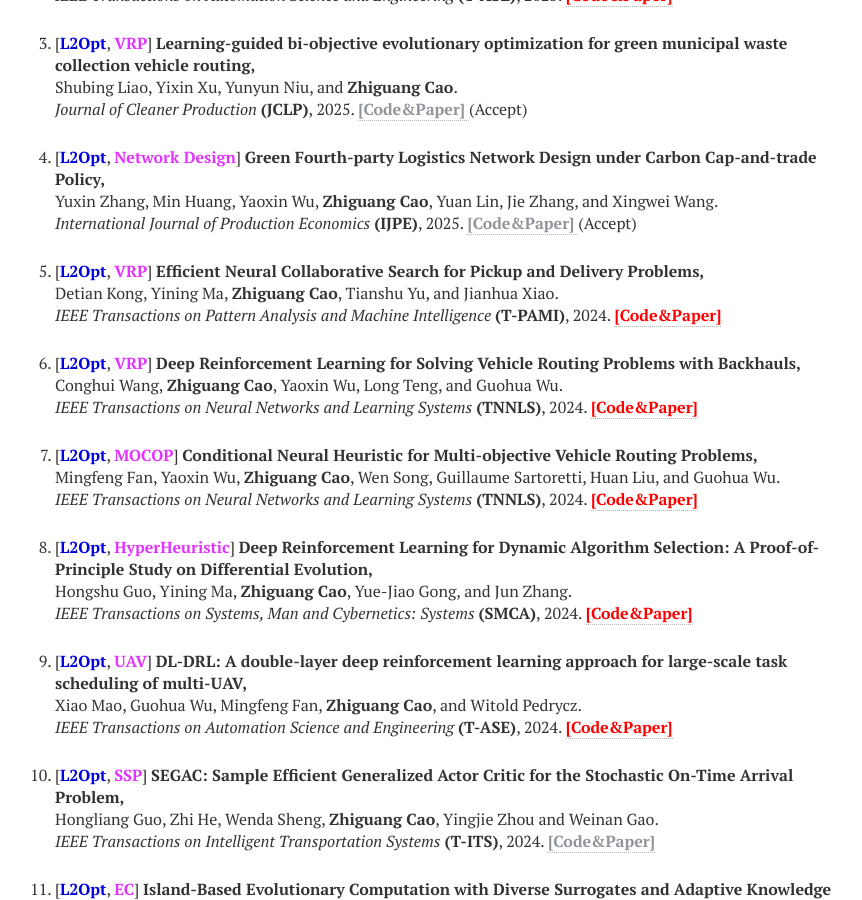
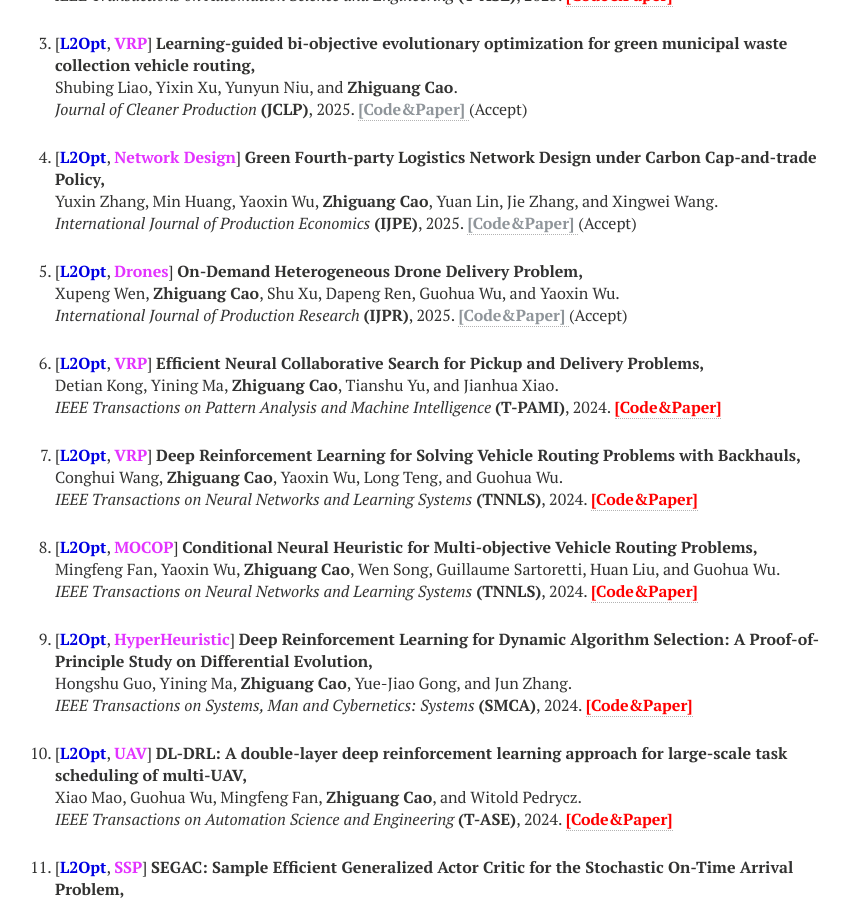
Before and after one commit to zhiguangcaosg/zhiguangcaosg.github.io, a Jekyll site: the page built from publications.md, in a window 1280 px wide and 900 px high, scrolled down 6275 px. Shown: the whole window, without its empty margins (265-1127 px from the left). Built offline with Jekyll 4.4.1, drawn with Linux system fonts in a browser that asks for light colours; nearby versions of some CDN libraries.

Commit message:
Update publications.html

```diff
--- a/_layouts/publications.html
+++ b/_layouts/publications.html
@@ -667,6 +667,14 @@ div.bibtex pre { font-size: 75%; overflow: auto;  width: 100%; padding: 0em 0em;
 
 <li>
 <p>
+[<font color="#0000E3"><b>L2Opt</b></font>, <font color="#E333FF"><b>Drones</b></font>] <b>On-Demand Heterogeneous Drone Delivery Problem,</b>
+<br>Xupeng Wen, <b>Zhiguang Cao</b>, Shu Xu, Dapeng Ren, Guohua Wu, and Yaoxin Wu. <br>
+<i> International Journal of Production Research</i> <b>(IJPR)</b>, 2025. <a href="https://zhiguangcaosg.github.io/publications/"> <font color="#8F959A"><b>[Code&Paper]</b> </font></a> (Accept)
+</p>
+</li>
+
+<li>
+<p>
 [<font color="#0000E3"><b>L2Opt</b></font>, <font color="#E333FF"><b>VRP</b></font>] <b>Efficient Neural Collaborative Search for Pickup and Delivery Problems,</b>
 <br>Detian Kong, Yining Ma, <b>Zhiguang Cao</b>, Tianshu Yu, and Jianhua Xiao.<br>
 <i> IEEE Transactions on Pattern Analysis and Machine Intelligence</i> <b>(T-PAMI)</b>, 2024. <a href="https://github.com/dtkon/PDP-NCS" target="_blank"> <font color="#FF0000"><b>[Code&Paper]</b> </font></a>
```
